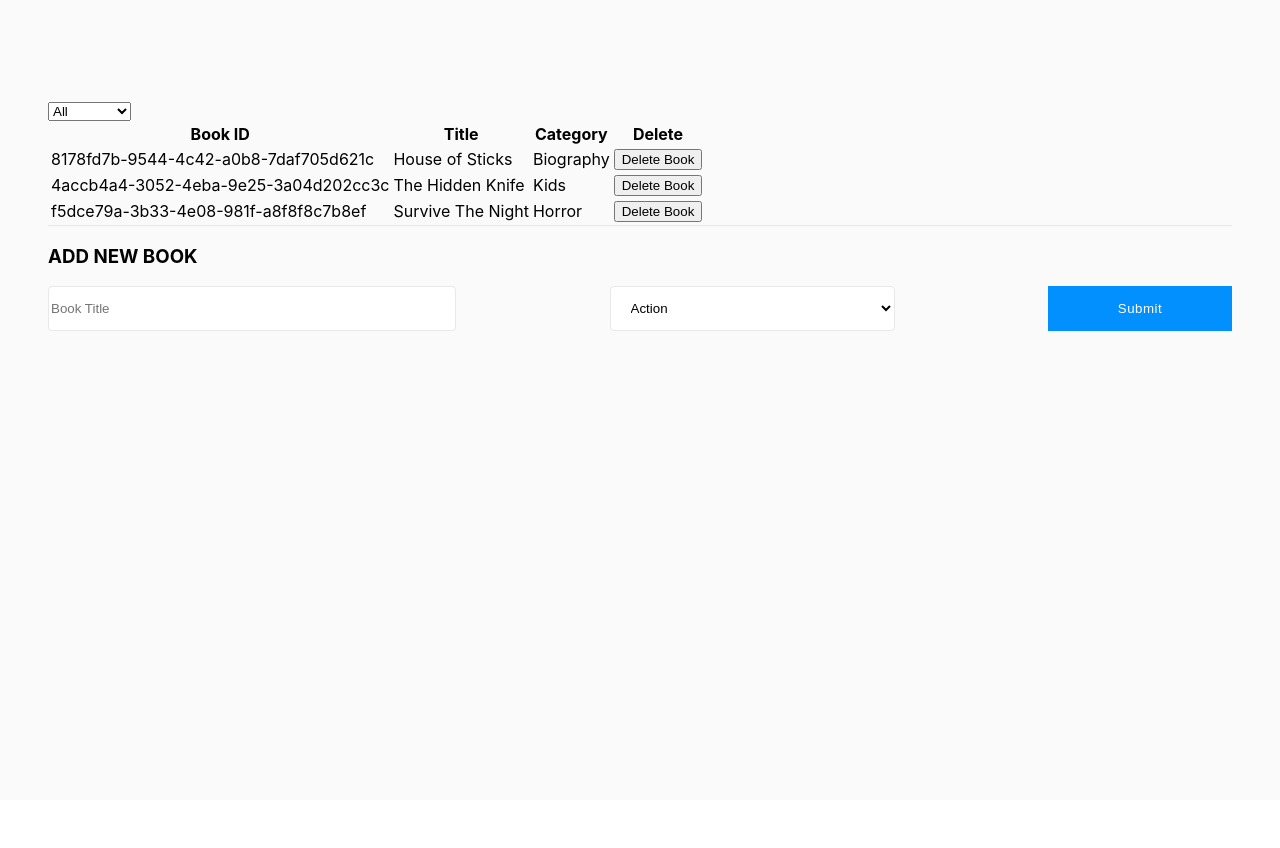
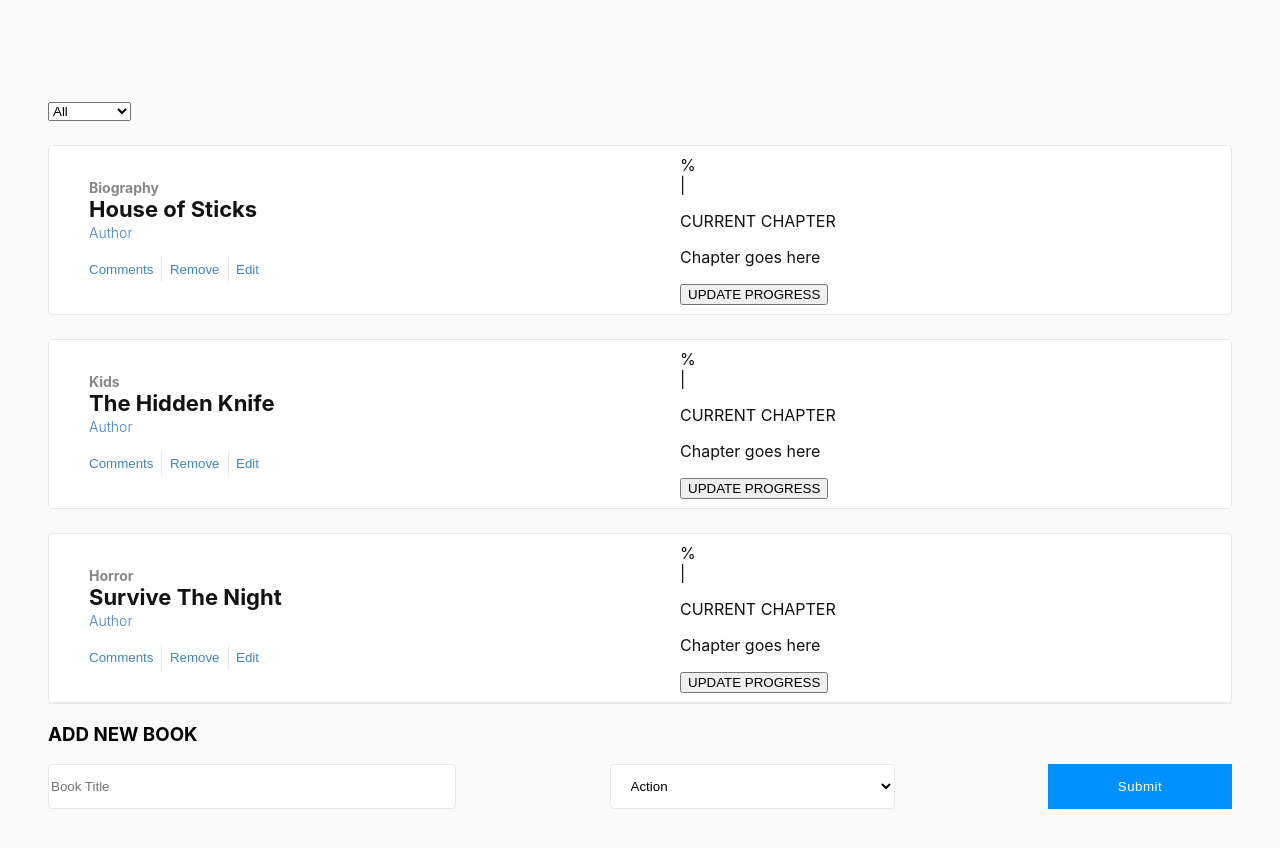
Before and after one commit to gscarv13/bookstore-cms, a React (Create React App) app: page / in a window 1280 px wide. Shown: the top 848 px of the page. Before the commit the page ends 800 px from the top, so only its background shows below. Built offline with nearby package versions, Linux system fonts and the light colour scheme.

Commit message:
Update Book and BookList JSX structure, Add initial Book css

```diff
--- a/src/components/Book.js
+++ b/src/components/Book.js
@@ -1,15 +1,38 @@
 import PropTypes from 'prop-types';
+import '../stylesheet/Book.css';
+
+const displayFlex = {
+  display: 'flex',
+  justifyContent: 'space-between',
+  width: '170px',
+  marginTop: '15px',
+};
 
 const Book = (props) => {
   const { bookInfo, handleClick } = props;
 
   return (
-    <tr>
-      <td>{bookInfo.ID}</td>
-      <td>{bookInfo.title}</td>
-      <td>{bookInfo.category}</td>
-      <td><button id={bookInfo.ID} type="button" onClick={handleClick}>Delete Book</button></td>
-    </tr>
+    <div className="Book-Container">
+      <div className="Book-Info">
+        <p className="Book-Category">{bookInfo.category}</p>
+        <h3 className="Book-Title">{bookInfo.title}</h3>
+        <span className="Author">Author</span>
+        <div style={displayFlex}>
+          <button className="Button-info" type="button">Comments</button>
+          <button className="Button-info Mid-Button-Info" id={bookInfo.ID} type="button" onClick={handleClick}>Remove</button>
+          <button className="Button-info" type="button">Edit</button>
+        </div>
+      </div>
+      <div>
+        <div className="progress"> % </div>
+        <div className="divider"> | </div>
+        <div className="current-progress">
+          <p>CURRENT CHAPTER</p>
+          <p>Chapter goes here</p>
+          <button type="button">UPDATE PROGRESS</button>
+        </div>
+      </div>
+    </div>
   );
 };
 
--- a/src/components/BookList.js
+++ b/src/components/BookList.js
@@ -33,16 +33,6 @@ const BookList = (props) => {
   return (
     <>
       <CategoryFilter handleChange={handleFilterChange} />
-      <table>
-        <thead>
-          <tr>
-            <th>Book ID</th>
-            <th>Title</th>
-            <th>Category</th>
-            <th>Delete</th>
-          </tr>
-        </thead>
-        <tbody>
       {filterBooks(books).map((book) => (
         <Book
           key={book.ID}
@@ -50,8 +40,6 @@ const BookList = (props) => {
           handleClick={handleRemoveBook}
         />
       ))}
-        </tbody>
-      </table>
     </>
   );
 };
--- /dev/null
+++ b/src/stylesheet/Book.css
@@ -0,0 +1,47 @@
+.Book-Container {
+  display: flex;
+  align-items: center;
+  background-color: #fff;
+  width: 100%;
+  height: 10.625rem;
+  border-radius: 4px;
+  border: solid 1px #e8e8e8;
+  margin-top: 1.5rem;
+  color: #121212;
+}
+
+.Book-Info {
+  margin-left: 2.5rem;
+  width: 50%;
+}
+
+.Button-info {
+  border: none;
+  background-color: #fff;
+  color: #4386bf;
+  padding: 5px 0;
+}
+
+.Mid-Button-Info {
+  border-left: solid 1px #e8e8e8;
+  border-right: solid 1px #e8e8e8;
+  padding: 0 8px;
+}
+
+.Author {
+  font-size: 0.875rem;
+  font-weight: 300;
+  color: #4386bf;
+}
+
+.Book-Title {
+  font-size: 1.375rem;
+  margin: 0;
+}
+
+.Book-Category {
+  opacity: 0.5;
+  font-size: 0.875rem;
+  font-weight: bold;
+  margin: 0;
+}
```
Lines whose indentation alone changed are shown as unchanged.
